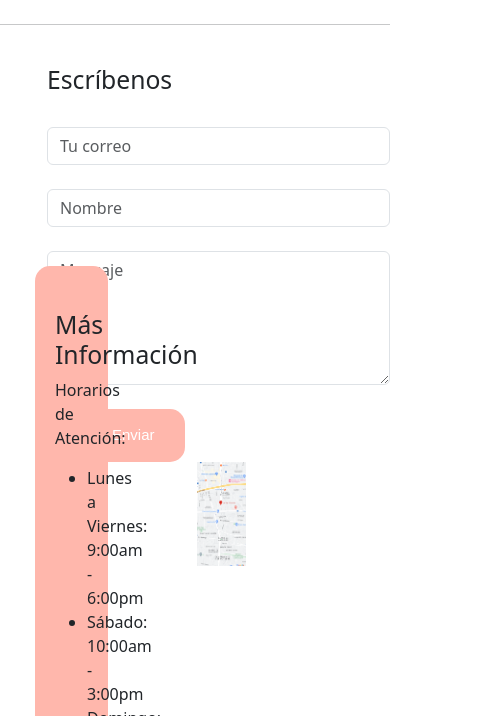
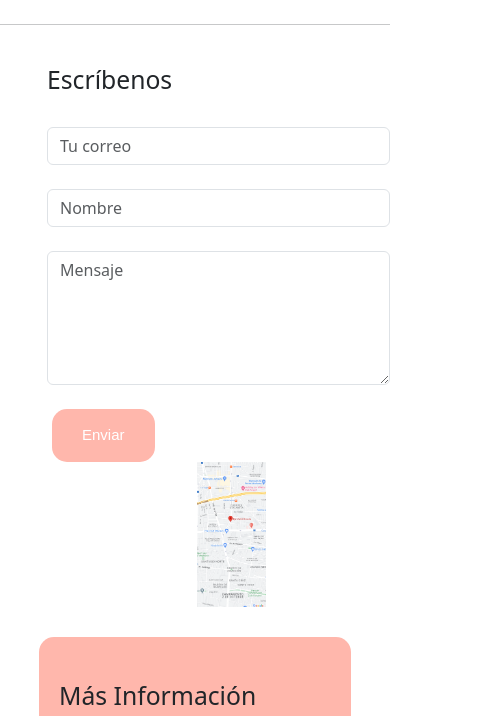
Before and after one commit to codersx-genmex/proyecto-blumen, a plain HTML site: page pages/ContactoM.html in a window 390 px wide. Shown: the part 103-819 px from the top of the page, 488 px wide, since content can reach past the window. Drawn offline with nearby package versions, Linux system fonts and the light colour scheme.

Commit message:
Responsividad añadida

```diff
--- a/css/ContactoM.css
+++ b/css/ContactoM.css
@@ -61,16 +61,14 @@ h3 {
 	font-family: 'Montserrat', sans-serif;
 	font-size: 15px;
 	color: white;
-    margin-left: 35px;
+    margin-left: 5px;
 }
 
 #informacion {
     padding: 20px;
     border-radius: 15px;
-    margin-top: -300px; /*Era 30*/
-    margin-right: 1875px;
+    margin-top: 30px; /*Era 30*/
     background-color: #ffb7ac;
-    max-width: 20%;
 
   }
 
@@ -82,3 +80,21 @@ h3 {
     margin-left: 150px;
     max-width: 20%
   }
+
+  /* Para pantallas más grandes que 768px */
+@media (min-width: 768px) {
+    #informacion {
+      max-width: 40%;
+      margin-left: 50px; /* se ajustará automáticamente al ancho del contenedor */
+    }
+  }
+
+  /* Para pantallas más pequeñas que 768px */
+  @media (max-width: 767px) {
+    #informacion {
+      max-width: 80%;
+      margin-right: auto; /* se ajustará automáticamente al ancho del contenedor */
+      margin-left: auto;
+    }
+
+  }
--- a/pages/ContactoM.html
+++ b/pages/ContactoM.html
@@ -133,15 +133,19 @@
             <br><button type="submit" id="miBoton" class="btn btn-primary">Enviar</button>
           </form>
         </div>
-        <img id = "mapsimg" src="../assets/maps.png"  alt="Mapa">
+        <div class="col-md-6">
+            <img id="mapsimg" src="../assets/maps.png" alt="Mapa">
+          </div>
+        </div>
+
         <!--Fin Bloque Escribenos-->
 
 
 
       <!--Bloque información-->
         <div id="informacion" class="container align-items-center">
-            <div class="col-md-6 col-lg-8 order-md-1">
-              <div class="informacion-container">
+            <div class="row">
+                <div class="col-md-6 col-lg-8 order-md-1 col-12">
                 <br><h2 class="text-left">Más Información</h2>
                 <p class="text-left">Horarios de Atención:</p>
                 <ul>
@@ -166,7 +170,7 @@
 
     <!-- Termina contenido de Contacto-->
     <br><br>
-    <!-- Newsletter -->
+    <!-- Newsletter
     <section class="contenedor-nw">
         <div class="contenedor">
           <img src="../assets/sakura.jpg" class="imagen" />
```
